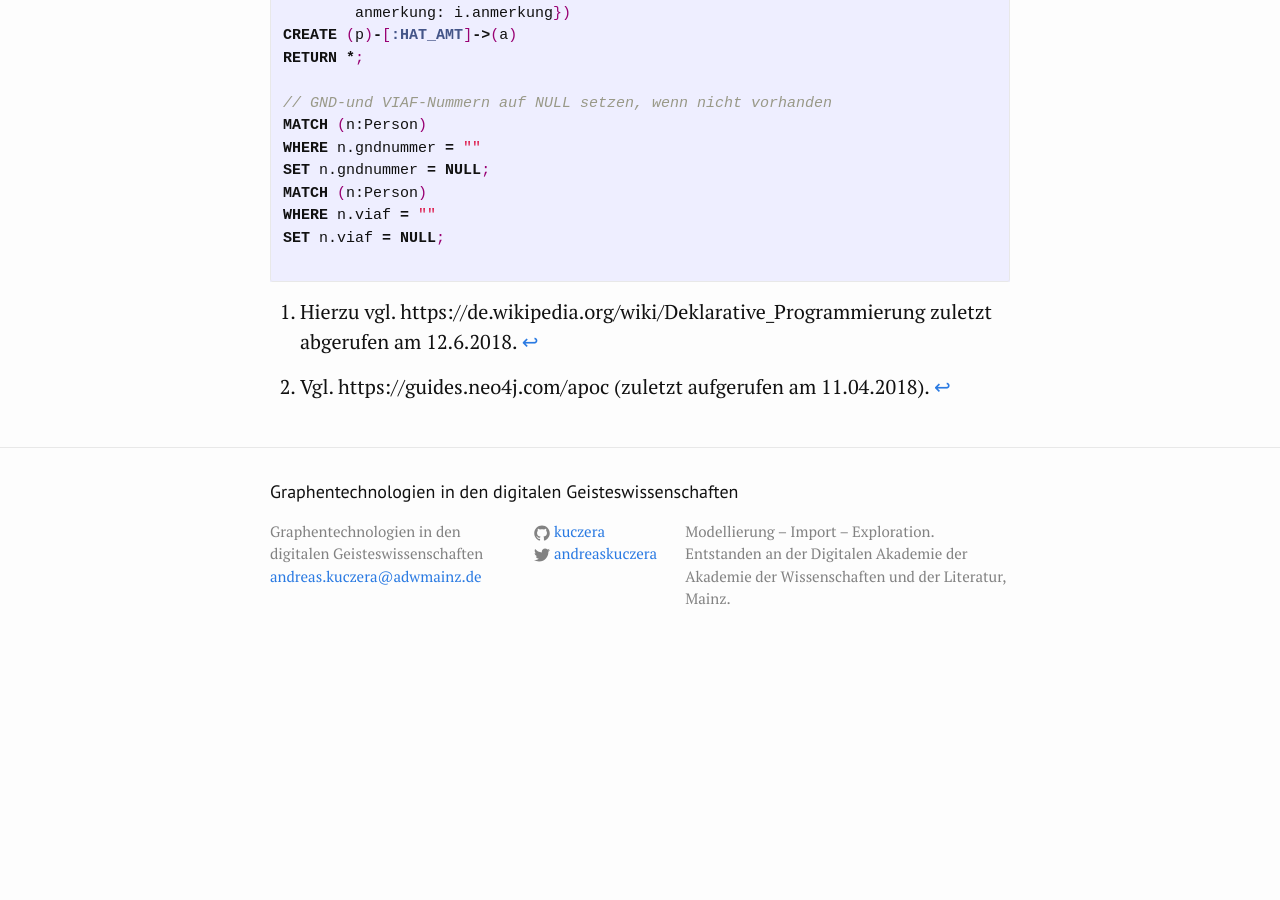
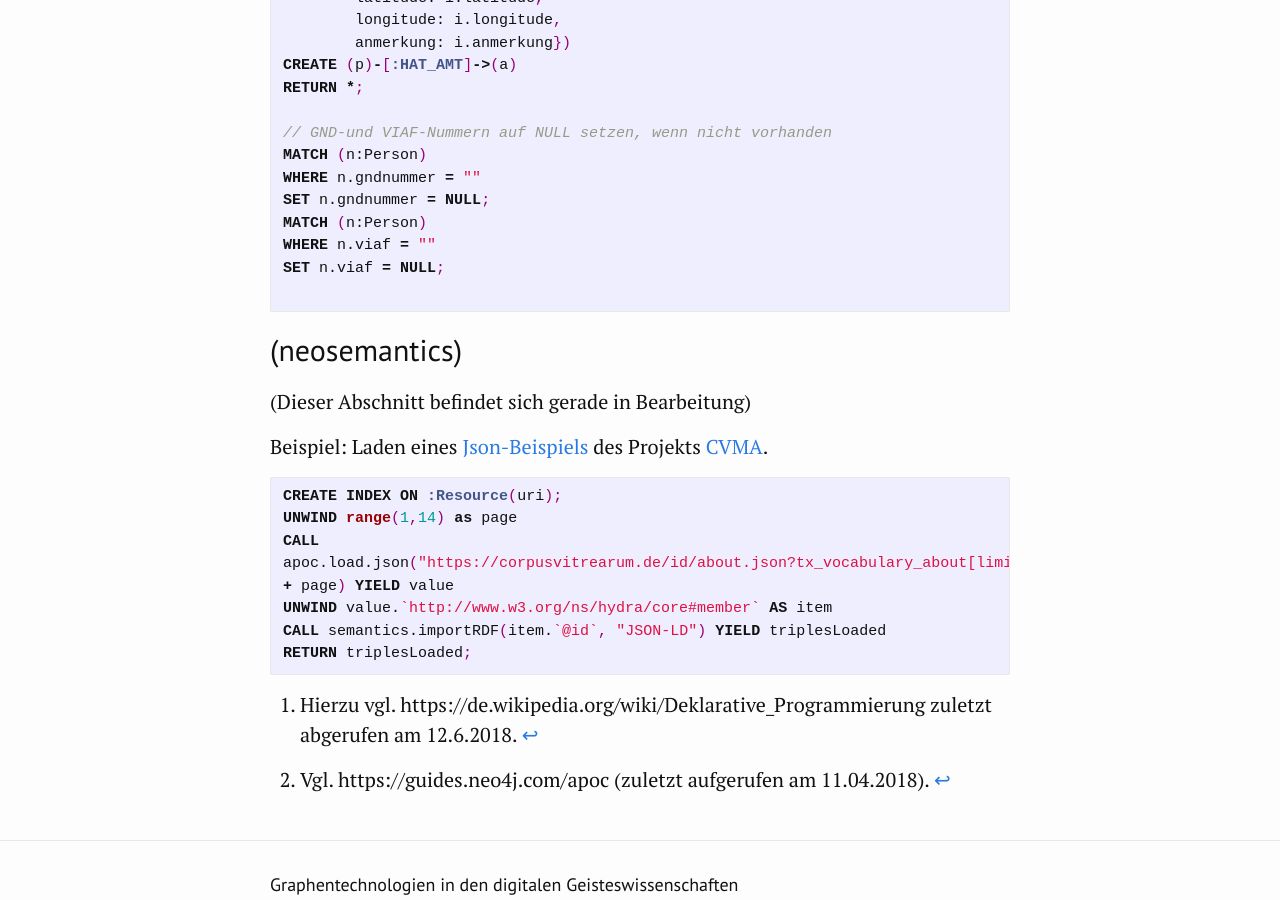
Before and after one commit to kuczera/Graphentechnologien, a Jekyll site: the page built from docs/95_Anhang.md, in a window 1280 px wide and 900 px high, scrolled down 13904 px. Built offline with Jekyll 4.4.1, drawn with Linux system fonts in a browser that asks for light colours; before the commit the page ends 14574 px from its top, so only the background shows below that.

Commit message:
Update 95_Anhang.md
Added example for neosemantics

```diff
--- a/docs/95_Anhang.md
+++ b/docs/95_Anhang.md
@@ -473,6 +473,23 @@ WHERE n.viaf = ""
 SET n.viaf = NULL;
 
 ~~~
+## (neosemantics)
+
+(Dieser Abschnitt befindet sich gerade in Bearbeitung)
+
+Beispiel: Laden eines [Json-Beispiels](https://corpusvitrearum.de/id/about.html) des Projekts [CVMA](https://corpusvitrearum.de/).
+
+~~~cypher
+CREATE INDEX ON :Resource(uri);
+UNWIND range(1,14) as page
+CALL
+apoc.load.json("https://corpusvitrearum.de/id/about.json?tx_vocabulary_about[limit]=500&tx_vocabulary_about[page]="
++ page) YIELD value
+UNWIND value.`http://www.w3.org/ns/hydra/core#member` AS item
+CALL semantics.importRDF(item.`@id`, "JSON-LD") YIELD triplesLoaded
+RETURN triplesLoaded;
+~~~
+
 
 [^5cb9]: Vgl. https://guides.neo4j.com/apoc (zuletzt aufgerufen am 11.04.2018).
 
```
